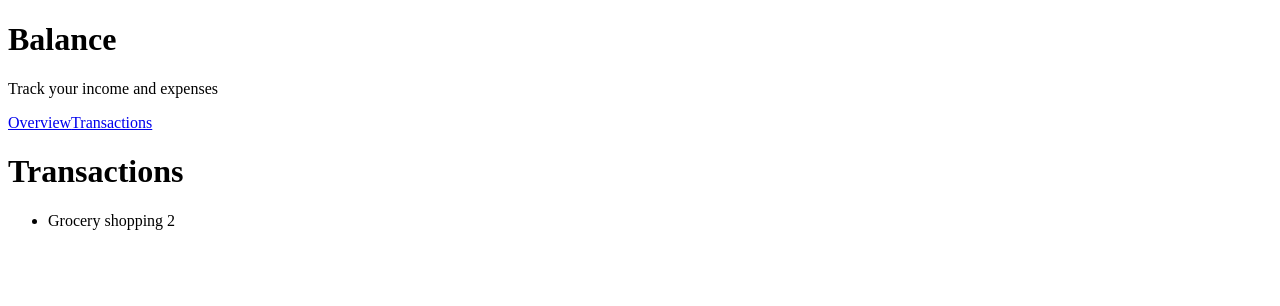
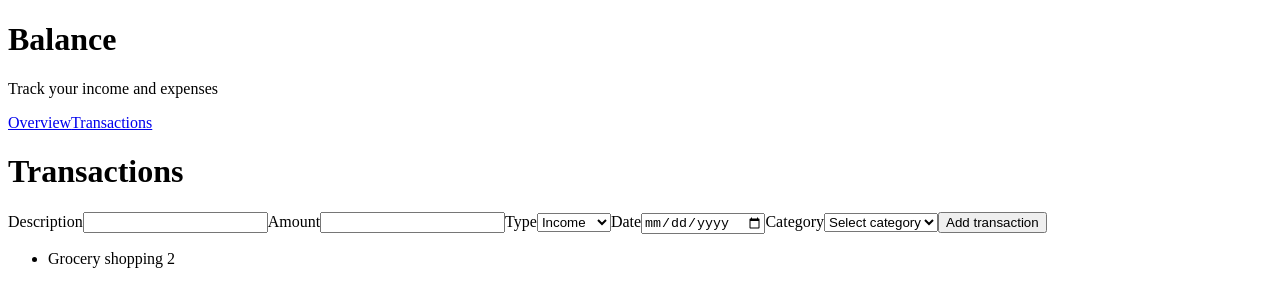
Before and after one commit to GabrielSkold/Balance, a React (Vite) app: page /transactions in a window 1280 px wide. Shown: the top 306 px of the page. Built offline with nearby package versions, Linux system fonts and the light colour scheme.

Commit message:
Add controlled transaction form with field validation

```diff
--- a/src/components/TransactionsForm/TransactionsForm.jsx
+++ b/src/components/TransactionsForm/TransactionsForm.jsx
@@ -0,0 +1,87 @@
+import { useState } from "react";
+
+const TransactionsForm = () => {
+  const [description, setDescription] = useState("");
+  const [amount, setAmount] = useState("");
+  const [type, setType] = useState("income");
+  const [date, setDate] = useState("");
+  const [category, setCategory] = useState("");
+  const [errors, setErrors] = useState({});
+
+  const handleSubmit = (event) => {
+    event.preventDefault();
+    const newErrors = {};
+    if (description.trim() === "") {
+      newErrors.description = "Please enter a description.";
+    }
+    if (amount.trim() === "" || Number(amount) <= 0) {
+      newErrors.amount = "Please enter an amount.";
+    }
+    if (date.trim() === "") {
+      newErrors.date = "Please assign a date to transaction.";
+    }
+    if (category.trim() === "") {
+      newErrors.category = "Assign category for transaction.";
+    }
+    setErrors(newErrors);
+  };
+
+  return (
+    <>
+      <form onSubmit={handleSubmit}>
+        <label htmlFor="description">Description</label>
+        <input
+          value={description}
+          id="description"
+          type="text"
+          onChange={(event) => setDescription(event.target.value)}
+        />
+        {errors.description && <p role="alert">{errors.description}</p>}
+        <label htmlFor="amount">Amount</label>
+        <input
+          value={amount}
+          id="amount"
+          type="number"
+          onChange={(event) => setAmount(event.target.value)}
+        />
+        {errors.amount && <p role="alert">{errors.amount}</p>}
+        <label htmlFor="type">Type</label>
+        <select
+          name="type"
+          id="type"
+          value={type}
+          onChange={(event) => setType(event.target.value)}
+        >
+          <option value="income">Income</option>
+          <option value="expense">Expense</option>
+        </select>
+        <label htmlFor="date">Date</label>
+        <input
+          id="date"
+          type="date"
+          value={date}
+          onChange={(event) => setDate(event.target.value)}
+        />
+        {errors.date && <p role="alert">{errors.date}</p>}
+        <label htmlFor="category">Category</label>
+        <select
+          name="category"
+          id="category"
+          value={category}
+          onChange={(event) => setCategory(event.target.value)}
+        >
+          <option value="">Select category</option>
+          <option value="salary">Salary</option>
+          <option value="food">Food</option>
+          <option value="housing">Housing</option>
+          <option value="transportation">Transportation</option>
+          <option value="other">Other</option>
+        </select>
+        {errors.category && <p role="alert">{errors.category}</p>}
+
+        <button type="submit">Add transaction</button>
+      </form>
+    </>
+  );
+};
+export default TransactionsForm;
--- a/src/pages/Transactions/Transactions.jsx
+++ b/src/pages/Transactions/Transactions.jsx
@@ -1,9 +1,11 @@
+import TransactionsForm from "../../components/TransactionsForm/TransactionsForm";
 import TransactionsList from "../../components/TransactionsList/TransactionsList";
 
 const Transactions = ({ transactions }) => {
   return (
     <>
       <h1>Transactions</h1>
+      <TransactionsForm />
       <TransactionsList transactions={transactions} />
     </>
   );
```
